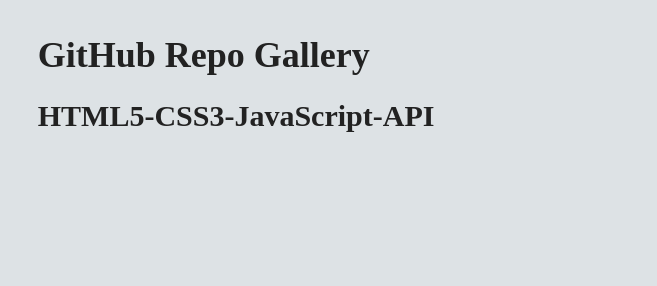
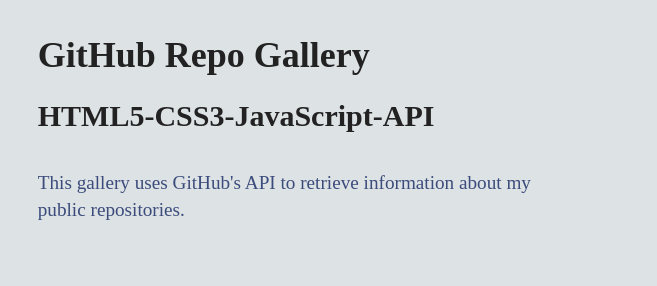
Before and after one commit to Rikaiyah-Winters/portfolio, a website: page index.html in a window 1280 px wide. Shown: the part 892-1178 px from the top of the page, 623-1280 px from the left. Drawn offline with Linux system fonts and the light colour scheme; a web font is replaced by a local one.

Commit message:
Added a small description to github-repo-gallery

```diff
--- a/index.html
+++ b/index.html
@@ -46,7 +46,7 @@
                     <div>
                         <h4>GitHub Repo Gallery</h4>
                         <h5>HTML5-CSS3-JavaScript-API</h5>
-                        <p></p>
+                        <p>This gallery uses GitHub's API to retrieve information about my public repositories.</p>
                     </div>
                 </article>
                 <article class="guess-the-word">
```
